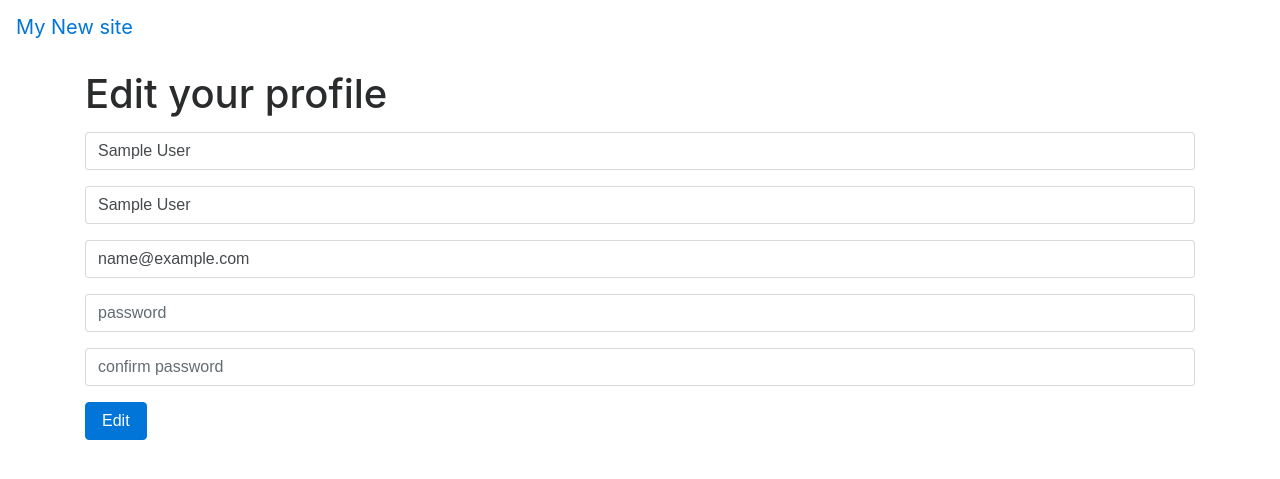
After one commit to st-jon/login-logout-register_boilerplate, a Flask app: page /edit in a window 1280 px wide. The commit adds this page. Shown: the top 479 px of the page. Run offline with Flask 2, Linux system fonts and the light colour scheme; the visitor is signed in with stand-in values (Sample User, id 1); some libraries are stand-ins or nearby versions.

Commit message:
added edit profile to update the database and return to main page as logged user

```diff
--- a/application.py
+++ b/application.py
@@ -94,6 +94,32 @@ def welcome():
         else:
             return render_template('index.html', message="You have to log in !")
 
+@app.route("/edit", methods=["GET", "POST"])
+def edit():
+    if request.method=='GET':
+        return render_template('edit.html', firstname=session["firstname"], lastname=session["lastname"], email=session["email"], login=True)
+    if request.method=='POST':
+        firstname = request.form['firstname']
+        lastname = request.form['lastname']
+        email = request.form['email']
+        password = request.form['password']
+        confirm = request.form['confirm']
+
+        if len(password) == 0 or len(firstname) == 0 or len(lastname) == 0 or len(email) == 0 :
+            return render_template('edit.html', message="All fields needed")
+
+        if validate_email(email) == False:
+            return render_template('edit.html', message="Please provide a correct email")
+
+        if password != confirm :
+            return render_template('edit.html', message="please confirm password")
+
+        hashed = bcrypt.hashpw(password.encode('utf8'), bcrypt.gensalt())
+        db.execute("UPDATE users SET firstname = :firstname, lastname = :lastname, email = :email, password = :password WHERE id = :id",
+                    {"firstname": firstname, "lastname": lastname, "email": email, "password": hashed.decode('utf-8'), "id": session['user_id']})
+        db.commit()
+        return render_template('welcome.html', message="Your profile has been updated", login=True, email=email)
+
 @app.route("/logout")
 def logout():
     session["lastname"] = None
--- /dev/null
+++ b/templates/edit.html
@@ -0,0 +1,39 @@
+{% extends "layout.html" %}
+
+{% block title %}
+  Edit your infos
+{% endblock %}
+
+{% block body %}
+    <h1>Edit your profile</h1>
+
+    <p style="color:red">{{message}}</p>
+
+    <form action="{{ url_for('edit') }}" method="post">
+
+        <div class="form-group">
+            <input class="form-control" name="firstname" placeholder="first name" value="{{firstname}}"></input>
+        </div>
+
+        <div class="form-group">
+            <input class="form-control" name="lastname" placeholder="last name" value="{{lastname}}">
+        </div>
+
+        <div class="form-group">
+          <input class="form-control" name="email" placeholder="email" value="{{email}}">
+        </div>
+
+        <div class="form-group">
+          <input class="form-control" type="password" name="password" placeholder="password">
+        </div>
+
+        <div class="form-group">
+          <input class="form-control" type="password" name="confirm" placeholder="confirm password">
+      </div>
+
+        <div class="form-group">
+            <button class="btn btn-primary">Edit</button>
+        </div>
+
+    </form>
+{% endblock %}
--- a/templates/layout.html
+++ b/templates/layout.html
@@ -31,6 +31,10 @@
                     <a class="nav-link" href="{{ url_for('welcome') }}">Welcome</a>
                 </li>
 
+                <li class="nav-item">
+                  <a class="nav-link" href="{{ url_for('edit') }}">Edit profile</a>
+              </li>
+
               {% endif %}
 
 
--- a/templates/welcome.html
+++ b/templates/welcome.html
@@ -5,6 +5,8 @@
 {% endblock %}
 
 {% block body %}
+
+    <p style="color:green"> {{message}} </p>
     <h1>Hi there !</h1>
 
     <div>There will be some great stuff here soon ....</div>
```
Also changed, not shown: 2 other files.
